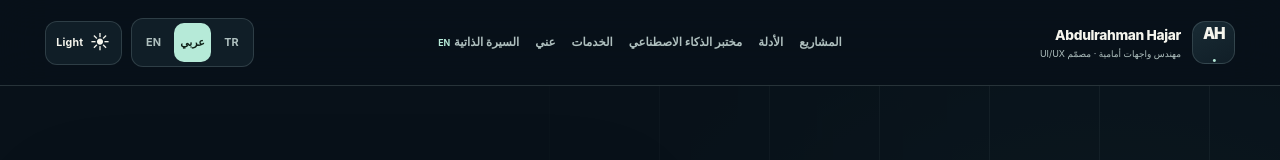
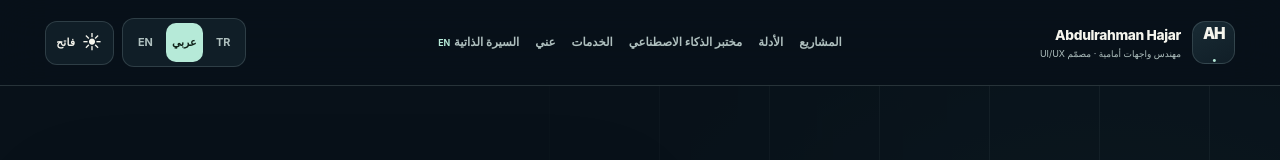
Before and after one commit to rahman-997/portfolio, a Next.js app: page /ar in a window 1280 px wide. Shown: the top 160 px of the page. Built offline with nearby package versions, Linux system fonts and the light colour scheme.

Commit message:
fix(i18n): localize theme controls and handle blocked browser storage gracefully

```diff
--- a/app/experience/ExperienceControls.tsx
+++ b/app/experience/ExperienceControls.tsx
@@ -11,7 +11,9 @@ const STORAGE_KEY = "portfolio-appearance";
 export default function ExperienceControls({locale}:{locale:Locale}) {
   const [theme,setTheme] = useState<Theme>("dark");
   useEffect(()=>{
-    const stored = window.localStorage.getItem(STORAGE_KEY);
+    let stored: string | null = null;
+    try { stored = window.localStorage.getItem(STORAGE_KEY); }
+    catch { /* Browser privacy settings can block persistent storage. */ }
     const preferred:Theme = stored==="dark" || stored==="light" ? stored : "dark";
     // Defer state synchronization until after mount to avoid effect render loops.
     const frame = window.requestAnimationFrame(() => setTheme(preferred));
@@ -27,6 +29,11 @@ export default function ExperienceControls({locale}:{locale:Locale}) {
     try { window.localStorage.setItem(STORAGE_KEY,next); } catch { /* storage may be disabled */ }
   };
   const label=TEXT[locale];
+  const themeText = locale==="ar"
+    ? (theme==="dark" ? "فاتح" : "داكن")
+    : locale==="tr"
+      ? (theme==="dark" ? "Açık" : "Koyu")
+      : (theme==="dark" ? "Light" : "Dark");
   return <div className={styles.controls}>
     <nav aria-label={label.language} className={styles.languages} dir="ltr">
       <Link href="/" lang="en" aria-current={locale==="en"?"page":undefined} title="English">EN</Link>
@@ -38,7 +45,7 @@ export default function ExperienceControls({locale}:{locale:Locale}) {
       aria-label={theme==="dark"?label.themeLight:label.themeDark}
       title={theme==="dark"?label.themeLight:label.themeDark}>
       <span aria-hidden="true">{theme==="dark"?"☀":"☾"}</span>
-      <span className={styles.themeText}>{theme==="dark"?"Light":"Dark"}</span>
+      <span className={styles.themeText}>{themeText}</span>
     </button>
   </div>;
 }
```
